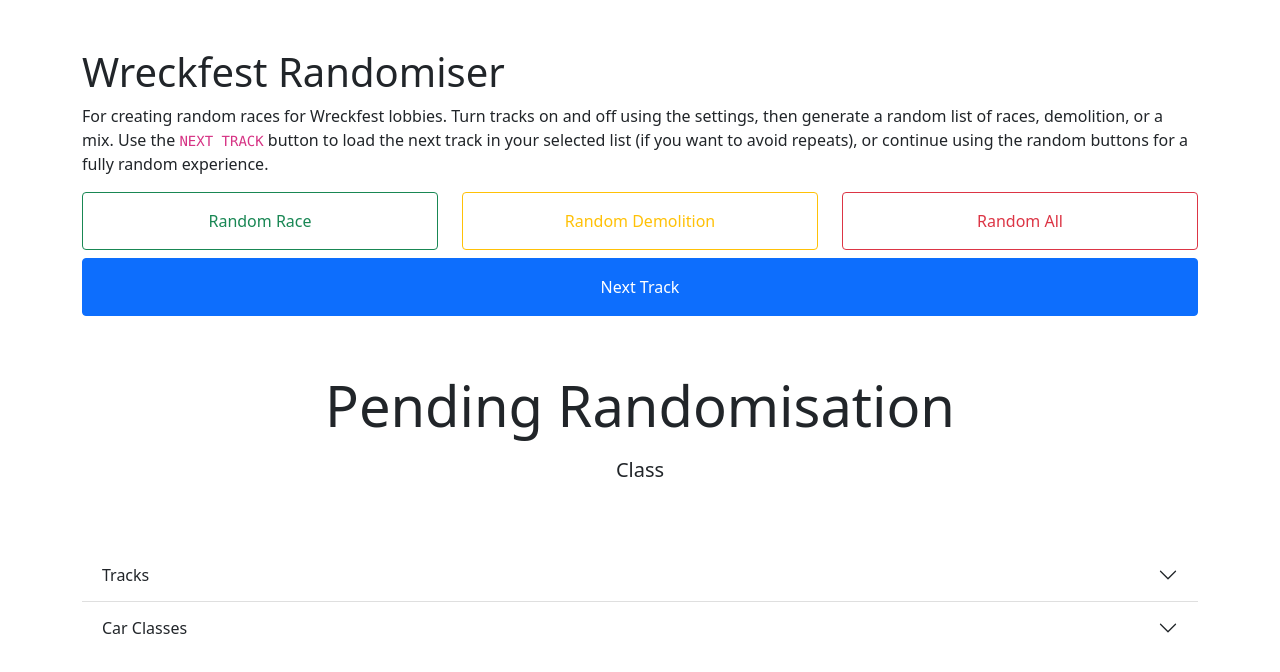
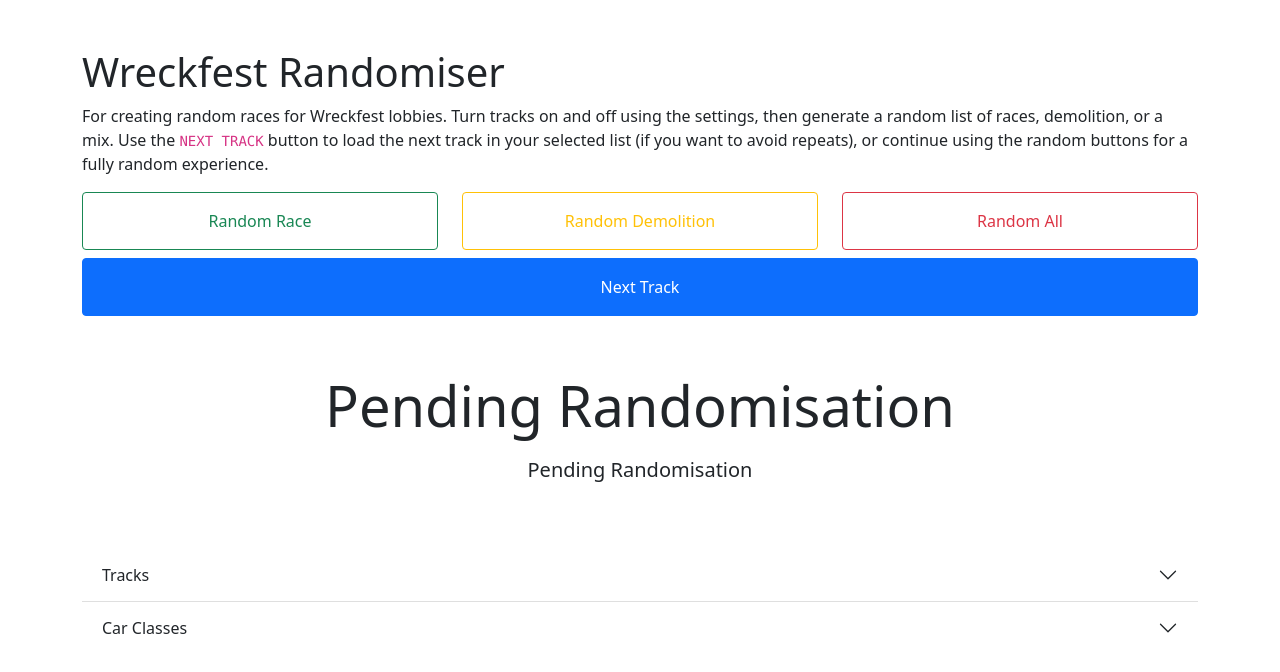
Before and after one commit to dm032/WreckfestRandomiser, a plain HTML site: page index.html in a window 1280 px wide. Drawn offline with nearby package versions, Linux system fonts and the light colour scheme.

Commit message:
Fixed error included when removing old code.

```diff
--- a/index.html
+++ b/index.html
@@ -22,6 +22,7 @@
 
         // Define & Set variables for display
         var track = "Pending Randomisation";
+        var cars = "Pending Randomisation";
 
         function updateDisplays(){
             $("#trackDisplay").text(track);
```
